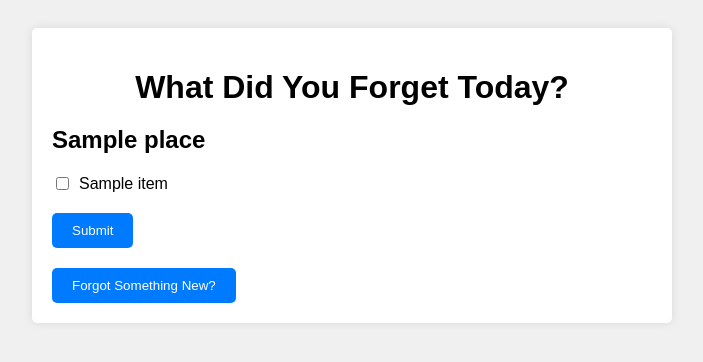
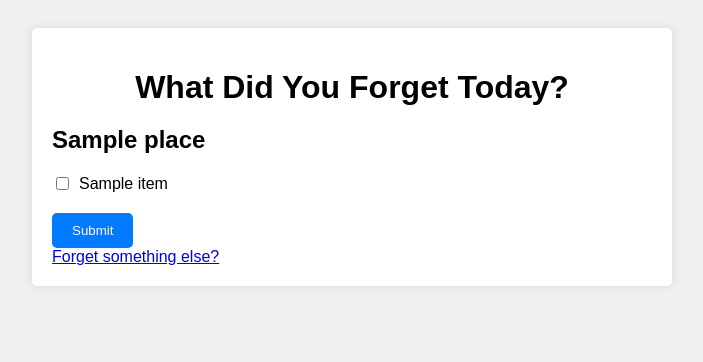
Before and after one commit to MedantSharan/HacklondonHackathon, a Django app: template tasks/templates/forgot_items.html in a window 1280 px wide. Shown: the top 362 px of the page, without its empty margins (288-991 px from the left). Run offline with Django 3.2, Linux system fonts and the light colour scheme; the template is opened without the code that fills it: most values are stand-ins (such as "Sample title", 1, 10 or a date in 2020); some libraries are stand-ins or nearby versions.

Commit message:
javasccript ki tiraskaar ho

```diff
--- a/task_manager/urls.py
+++ b/task_manager/urls.py
@@ -30,5 +30,6 @@ urlpatterns = [
     path('add_places_items/', views.add_places_items, name='add_places_items'),
     path('remember-items/<int:place_id>/', views.remember_items, name='remember_items'),
     path('forgot_items/<int:place_id>/', views.forgot_items, name='forgot_items'),
+    path('forgot_items/<int:place_id>/forget-something-else/', views.forget_something_else, name='forget_something_else'),
 
 ]
--- a/tasks/templates/forgot_items.html
+++ b/tasks/templates/forgot_items.html
@@ -86,61 +86,10 @@
                 {% endfor %}
             </ul>
             <button type="submit" class="submit-button">Submit</button>
-            <button type="button" class="submit-button" id="forgot-new-btn">Forgot Something New?</button>
         </form>
+        <a href="{% url 'forget_something_else' place_id=place.id %}" class="forget-link">Forget something else?</a>
     </div>
 
-    <!-- Modal -->
-    <div id="myModal" class="modal">
-        <div class="modal-content">
-            <span class="close">&times;</span>
-            <h2>Add New Item</h2>
-            <!-- Form to add new item -->
-            <form id="new-item-form">
-                <label for="new-item-name">Item Name:</label>
-                <input type="text" id="new-item-name" name="new-item-name">
-                <button type="submit" class="submit-button">Add</button>
-            </form>
-        </div>
     </div>
-
-    <script>
-        // Get the modal
-        var modal = document.getElementById("myModal");
-
-        // Get the button that opens the modal
-        var btn = document.getElementById("forgot-new-btn");
-
-        // Get the <span> element that closes the modal
-        var span = document.getElementsByClassName("close")[0];
-
-        // When the user clicks on the button, open the modal
-        btn.onclick = function() {
-            modal.style.display = "block";
-        }
-
-        // When the user clicks on <span> (x), close the modal
-        span.onclick = function() {
-            modal.style.display = "none";
-        }
-
-        // When the user clicks anywhere outside of the modal, close it
-        window.onclick = function(event) {
-            if (event.target == modal) {
-                modal.style.display = "none";
-            }
-        }
-
-        // Submit the form to add a new item
-        document.getElementById("new-item-form").addEventListener("submit", function(event) {
-            event.preventDefault();
-            var newItemName = document.getElementById("new-item-name").value;
-            // You can handle the submission of the new item form here
-            // For example, you can use AJAX to send the form data to the server
-            console.log("New item name:", newItemName);
-            // Close the modal after submitting the form
-            modal.style.display = "none";
-        });
-    </script>
 </body>
 </html>
```
Also changed, not shown: tasks/templates/forgot_something_else.html (added, +17 -0 lines), tasks/views.py (+8 -28 lines).
